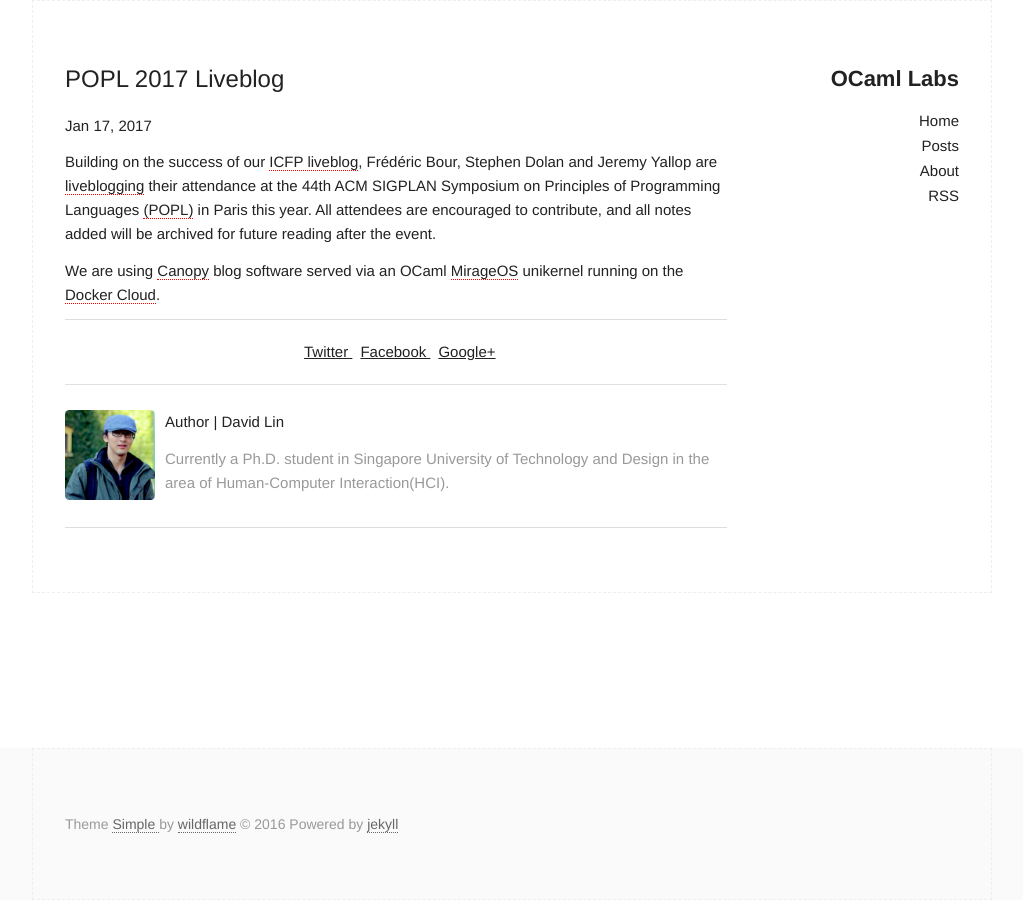
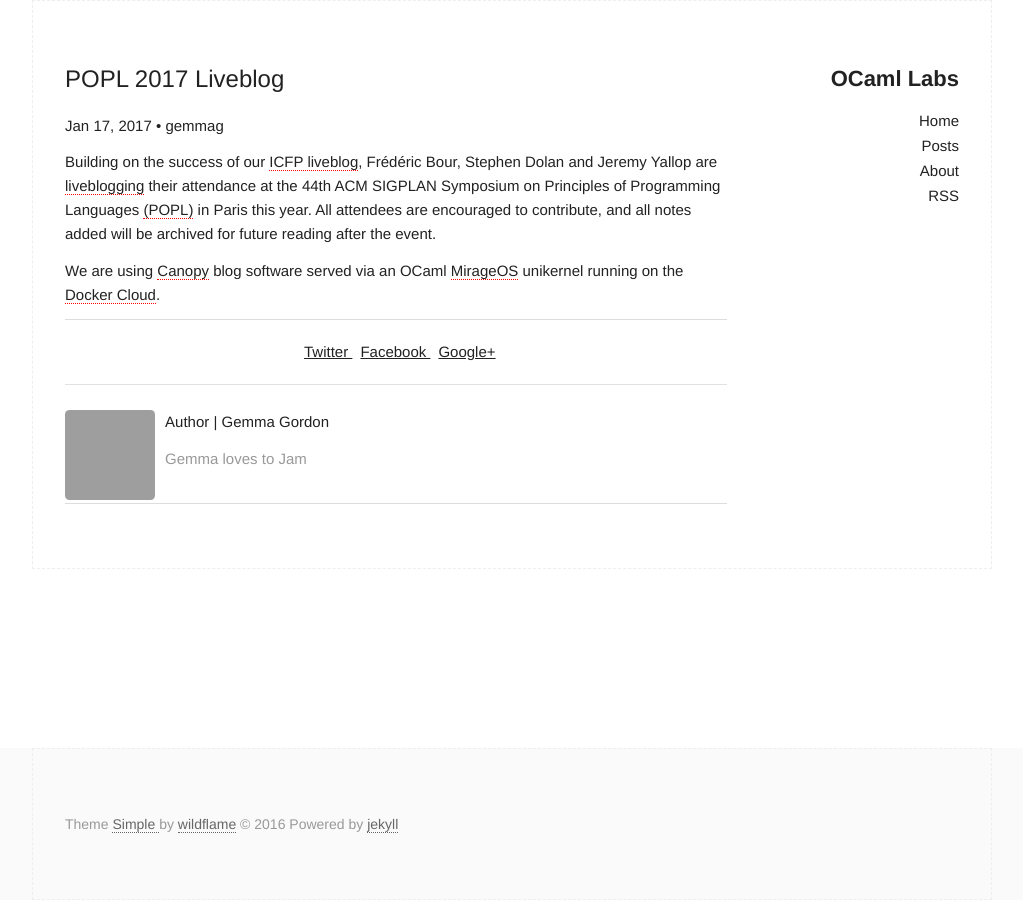
Before and after one commit to ocamllabs/ocamllabs-www, a Jekyll site: the page built from _posts/2017-01-17-POPLBlog.markdown, in a window 1280 px wide. Shown: the whole page, without its empty margins (128-1151 px from the left). Built offline with Jekyll 4.4.1, drawn with Linux system fonts in a browser that asks for light colours; grey boxes are pictures that could not be loaded.

Commit message:
add authors collection

```diff
--- a/_config.yml
+++ b/_config.yml
@@ -29,5 +29,8 @@
 kramdown:
   input: GFM
 
+collections:
+  - authors
+
 # used this for post_excerpt at index_page
 excerpt_separator: <!--description-->
--- a/_includes/author.html
+++ b/_includes/author.html
@@ -1,9 +1,8 @@
+{% assign author = site.authors | where:"uid",page.author | first %}
 <section class="author">
-  <div class="authorimage box" style="background: url({{site.baseurl}}/assets/img/Taffy.jpg)"></div>
+  <div class="authorimage box" style="background: url({{site.baseurl}}/assets/img/{{page.author}}.png)"></div>
   <div class="authorinfo box">
-    <p>Author | David Lin</p>
-    <p class="bio">
-      Currently a Ph.D. student in Singapore University of Technology and Design in the area of Human-Computer Interaction(HCI).
-    </p>
+    <p>Author | <a href="{{author.homepage}}">{{author.fullname}}</a></p>
+    <p class="bio">{{author.bio}}</p>
   </div>
 </section>
--- a/_posts/2016-12-16-MerlinPromo.markdown
+++ b/_posts/2016-12-16-MerlinPromo.markdown
@@ -2,6 +2,7 @@
 layout: post
 title: Merlin promoted to headline OCaml project
 categories: [News, Project, Platform]
+author: gemmag
 ---
 
 We have been [refreshing](http://lists.ocaml.org/pipermail/infrastructure/2016-December/000624.html) the [OCaml GitHub organisation](https://github.com/ocaml) in an effort to better manage the growing number of projects integral to the core OCaml distribution. We are happy to announce that in recognition of its importance to the OCaml language and ecosystem as a whole, [Merlin](https://github.com/ocaml/merlin) has been promoted as a headline project of OCaml.
--- a/_posts/2017-01-17-POPLBlog.markdown
+++ b/_posts/2017-01-17-POPLBlog.markdown
@@ -2,6 +2,7 @@
 layout: post
 title: POPL 2017 Liveblog
 categories: [News, Community]
+author: gemmag
 ---
 
 Building on the success of our [ICFP liveblog](http://canopy.mirage.io/Liveblog), Frédéric Bour, Stephen Dolan and Jeremy Yallop are [liveblogging](http://popl2017.ocaml.io/) their attendance at the 44th ACM SIGPLAN Symposium on Principles of Programming Languages [(POPL)](http://conf.researchr.org/home/POPL-2017) in Paris this year. All attendees are encouraged to contribute, and all notes added will be archived for future reading after the event.
--- a/index.html
+++ b/index.html
@@ -33,14 +33,14 @@
         {% endif %}
 
         {% for category in post.categories %}
-        <a href="{{"/category/" | append: category | prepend: site.baseurl }}">
+        <a href="{{"/categories/" | prepend: site.baseurl }}">
           <data data-icon="ei-archive"></data>
           {{category}}</a>
         {% endfor %}
 
         {% if post.author %}
         <span class="author_meta">
-          <img src="{{site.baseurl}}/assets/img/{{post.author}}.jpg"></img>
+          <img src="{{site.baseurl}}/assets/img/{{post.author}}.png"></img>
           <span>{{post.author}}</span>
         </span>
         {% endif %}
```
Also changed, not shown: _authors/gemmag.md (added, +6 -0 lines).
